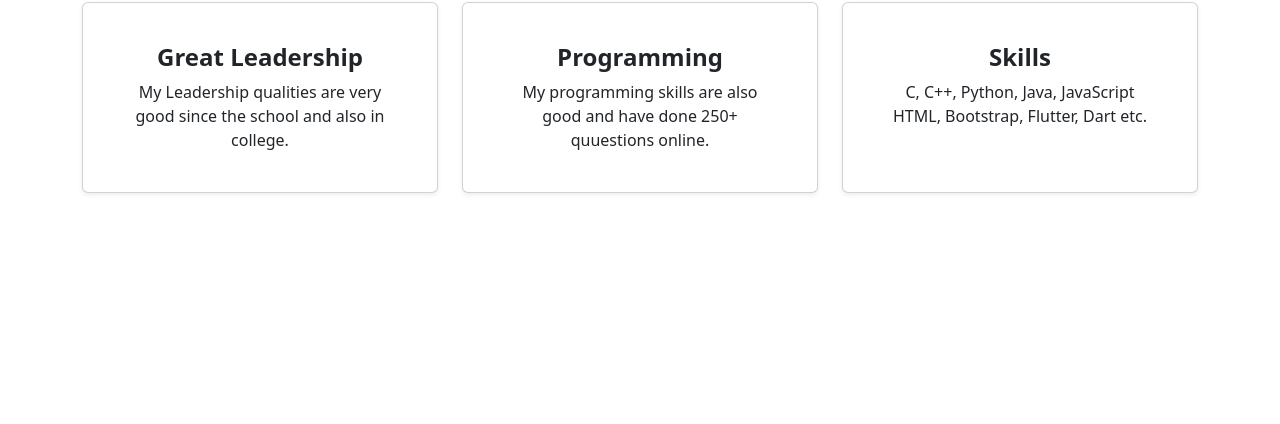
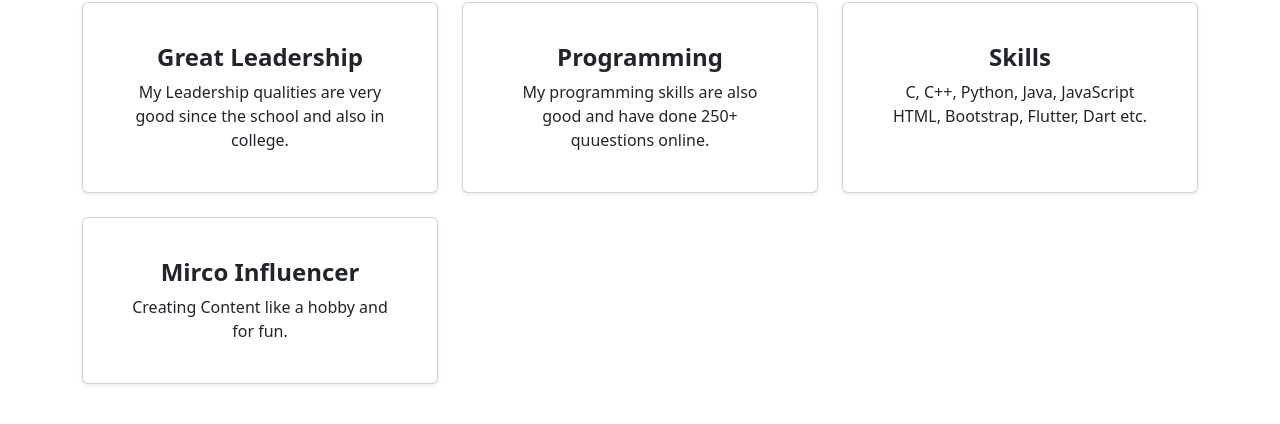
Before and after one commit to IshaanGoswami-25/HTML, a website: page bootstrap/index.html in a window 1280 px wide. Shown: the part 564-988 px from the top of the page. Before the commit the page ends 805 px from the top, so only its background shows below. Drawn offline with nearby package versions, Linux system fonts and the light colour scheme.

Commit message:
changes in file

```diff
--- a/bootstrap/index.html
+++ b/bootstrap/index.html
@@ -276,6 +276,17 @@
             </div>
         </div>
 
+        <div class="col-12 col-md-4">
+            <div class="card h-100 text-center shadow-sm p-4">
+                <div class="card-body">
+                    <h4 class="card-title fw-bold">Mirco Influencer</h4>
+                    <p class="card-text">
+                        Creating Content like a hobby and for fun.
+                    </p>
+                </div>
+            </div>
+        </div>
+
     </div>
 </section>
 
```
Also changed, not shown: File Work/1.html (+1 -1 lines), File Work/IMG_E2989.JPG (added).
